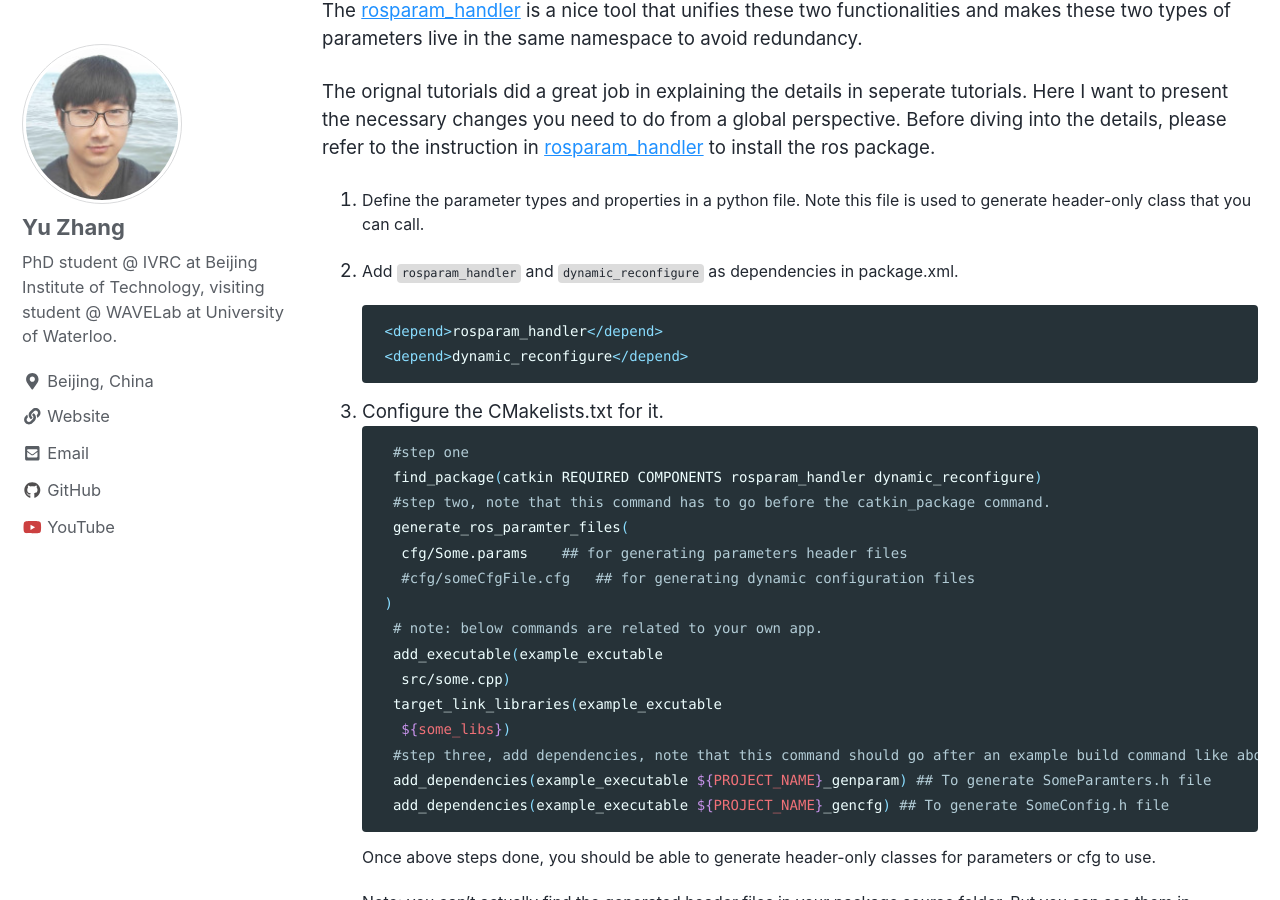
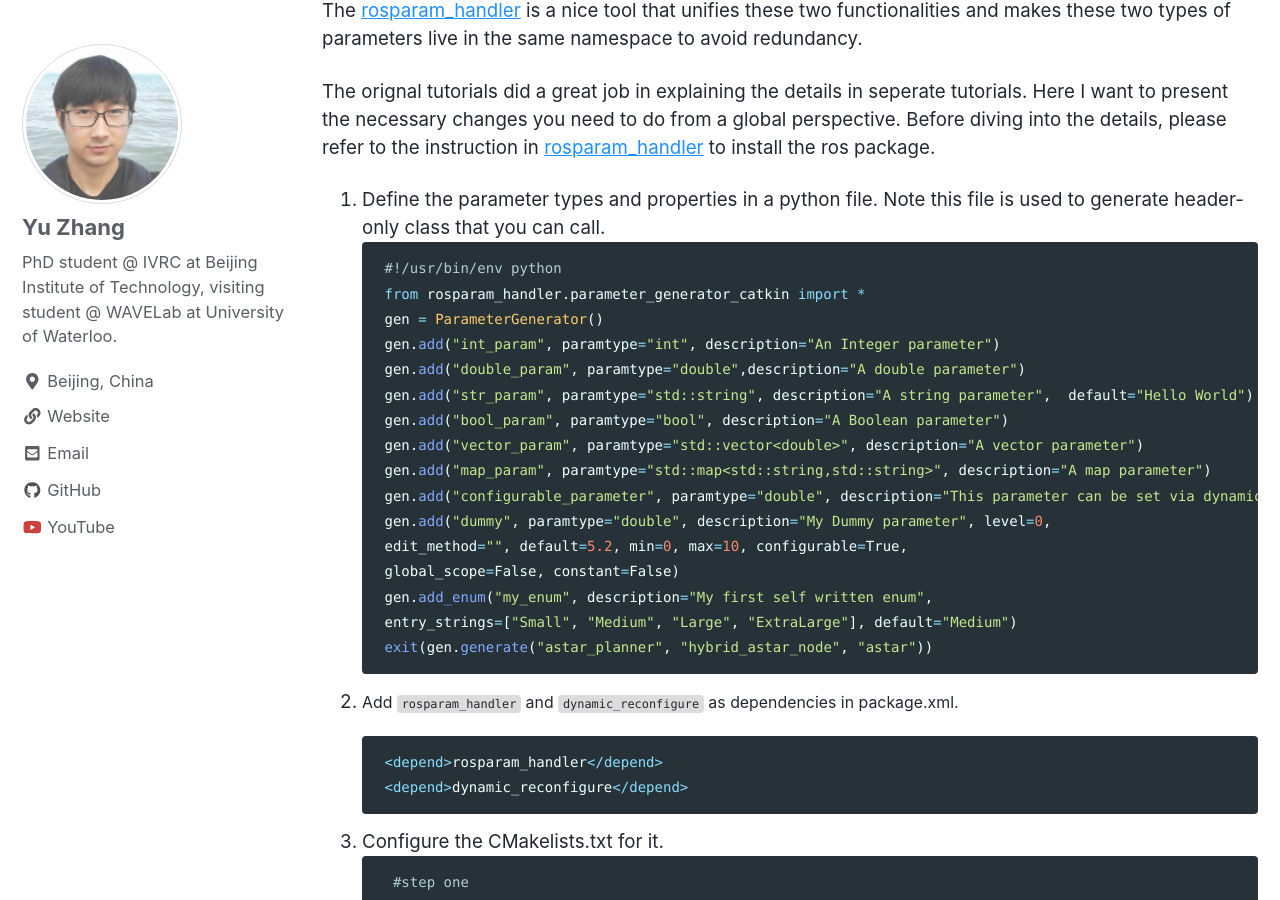
Before and after one commit to product-noob/my-blog, a Jekyll site: the page built from _posts/2018-04-19-ros-param-handler.md, in a window 1280 px wide and 900 px high, scrolled down 623 px. Built offline with Jekyll 4.4.1, drawn with Linux system fonts in a browser that asks for light colours; nearby versions of some CDN libraries.

Commit message:
add python code block for configuration file

````diff
--- a/_posts/2018-04-19-ros-param-handler.md
+++ b/_posts/2018-04-19-ros-param-handler.md
@@ -21,6 +21,24 @@
 The orignal tutorials did a great job in explaining the details in seperate tutorials. Here I want to present the necessary changes you need to do from a global perspective. Before diving into the details, please refer to the instruction in [rosparam_handler](https://github.com/cbandera/rosparam_handler) to install the ros package.
 
 1. Define the parameter types and properties in a python file. Note this file is used to generate header-only class that you can call.
+    ```python
+    #!/usr/bin/env python
+    from rosparam_handler.parameter_generator_catkin import *
+    gen = ParameterGenerator()
+    gen.add("int_param", paramtype="int", description="An Integer parameter")
+    gen.add("double_param", paramtype="double",description="A double parameter")
+    gen.add("str_param", paramtype="std::string", description="A string parameter",  default="Hello World")
+    gen.add("bool_param", paramtype="bool", description="A Boolean parameter")
+    gen.add("vector_param", paramtype="std::vector<double>", description="A vector parameter")
+    gen.add("map_param", paramtype="std::map<std::string,std::string>", description="A map parameter")
+    gen.add("configurable_parameter", paramtype="double", description="This parameter can be set via dynamic_reconfigure", configurable=True)
+    gen.add("dummy", paramtype="double", description="My Dummy parameter", level=0,
+    edit_method="", default=5.2, min=0, max=10, configurable=True,
+    global_scope=False, constant=False)
+    gen.add_enum("my_enum", description="My first self written enum",
+    entry_strings=["Small", "Medium", "Large", "ExtraLarge"], default="Medium")
+    exit(gen.generate("astar_planner", "hybrid_astar_node", "astar"))
+    ```
 
 2. Add `rosparam_handler` and `dynamic_reconfigure` as dependencies in package.xml.
 
````
